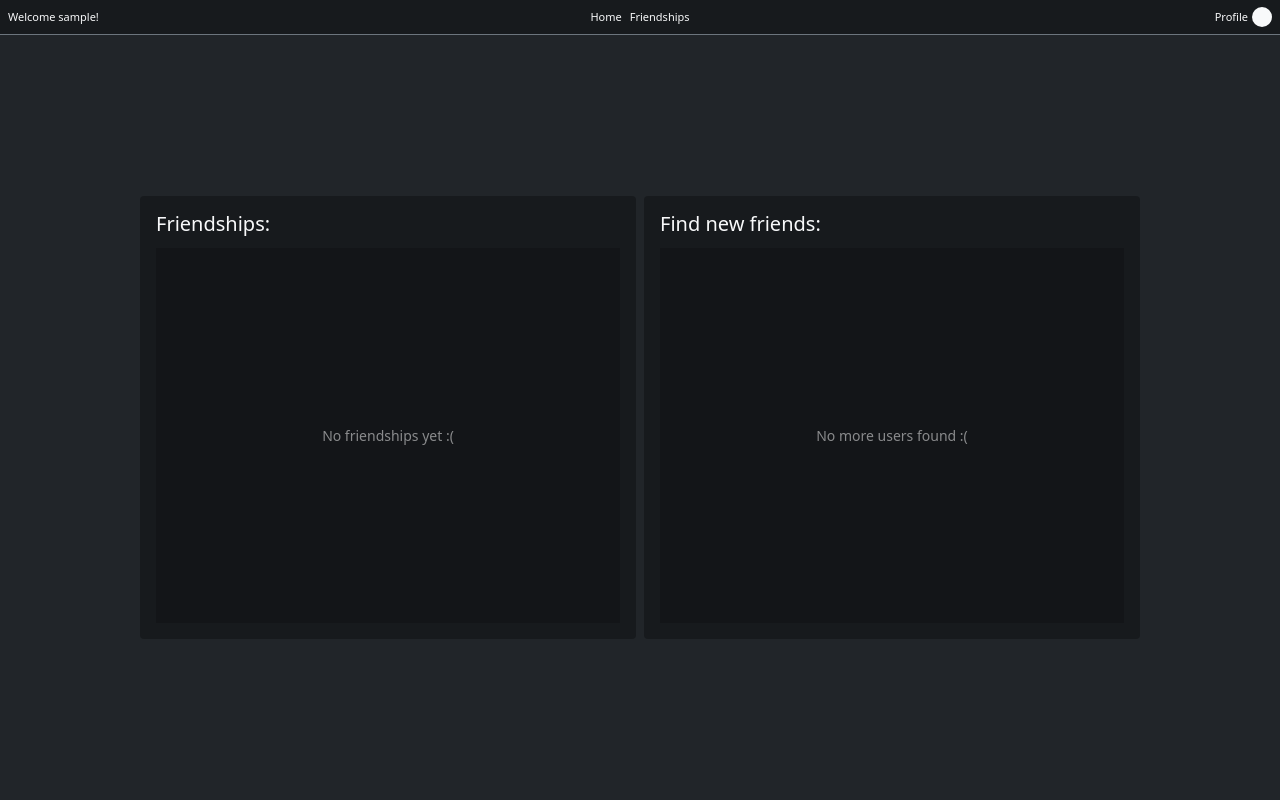
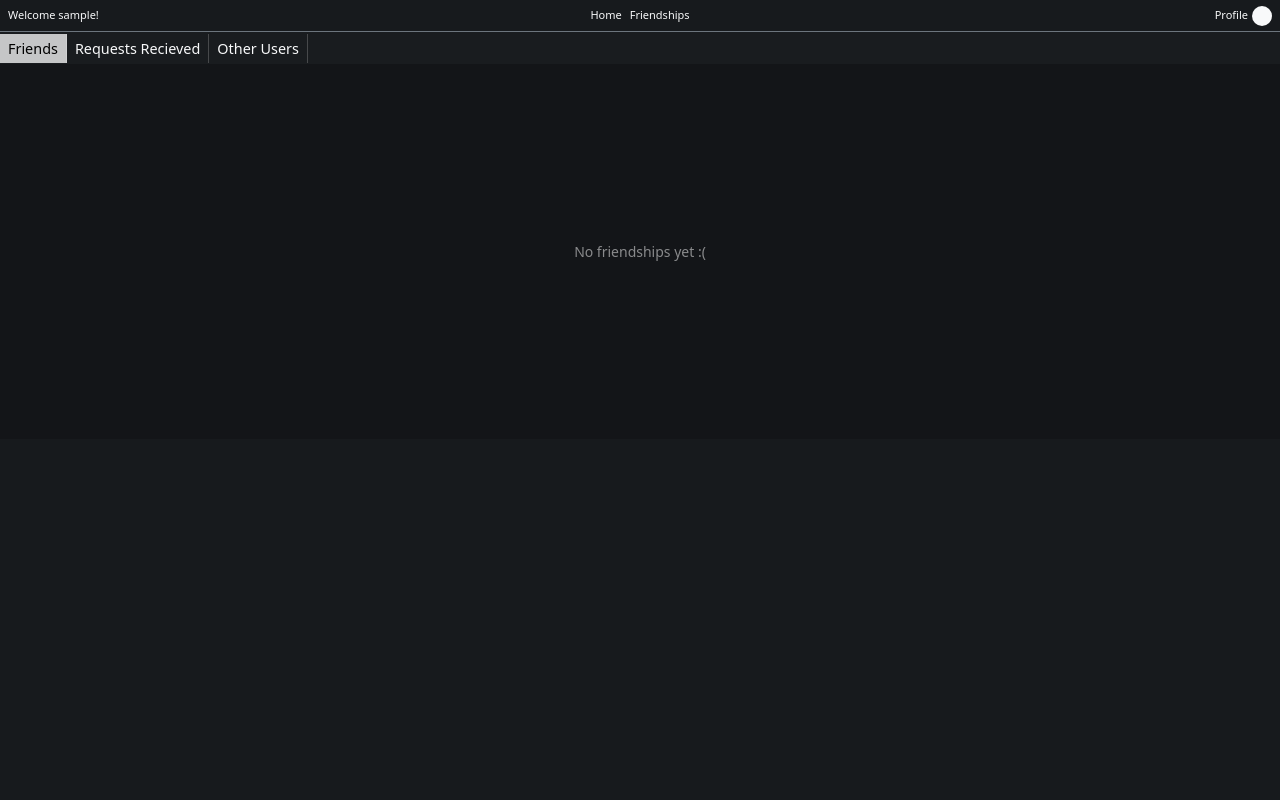
Before and after one commit to VictorClvtt/memodrop, a Django app: page /friendships/ in a window 1280 px wide. Run offline with Django 5.2, Linux system fonts and the light colour scheme; the visitor is signed in with stand-in values (Sample User, id 1); data comes from the database, SQL or seed files in the repository; data that the repository does not hold is empty; some libraries are stand-ins or nearby versions.

Commit message:
friendship template update

```diff
--- a/core/settings.py
+++ b/core/settings.py
@@ -110,7 +110,7 @@ AUTH_PASSWORD_VALIDATORS = [
 
 LANGUAGE_CODE = "en-us"
 
-TIME_ZONE = "UTC"
+TIME_ZONE = "America/Sao_Paulo"
 
 USE_I18N = True
 
--- a/memodrop/static/css/friendships.css
+++ b/memodrop/static/css/friendships.css
@@ -1,10 +1,12 @@
 @import url('./variables.css');
 
 body{
-    min-height: 100vh;
+    height: 100vh;
     align-items: center;
     justify-content: center;
 }
+
+
 
 main section{
     display: flex;
@@ -66,6 +68,11 @@ main{
     flex-direction: row;
 }
 
+.active-table-button{
+    background-color: rgba(255, 255, 255, 0.75) !important;
+    color: black !important;
+}
+
 @media screen and (max-width: 700px) {
 
 
--- /dev/null
+++ b/memodrop/static/js/friendships.js
@@ -0,0 +1,12 @@
+function changeSection(tableId, buttonId) {
+    const tableIds = ['friends-section', 'other-users-section'];
+    const buttonIds = ['friends-btn', 'other-users-btn'];
+
+    for (let i = 0; i < tableIds.length; i++) {
+        document.getElementById(tableIds[i]).classList.add('d-none');
+        document.getElementById(buttonIds[i]).classList.remove('active-table-button');
+    }
+
+    document.getElementById(tableId).classList.remove('d-none');
+    document.getElementById(buttonId).classList.add('active-table-button');
+}
--- a/memodrop/templates/friendships.html
+++ b/memodrop/templates/friendships.html
@@ -14,13 +14,24 @@
 <body class="bg-dark d-flex flex-column justify-content-start">
     {% include "partials/_nav.html" %}
 
-    <main class="w-100 m-auto d-flex align-items-center gap-2" style="max-width: 1000px;">
-        <section class="w-100 rounded-1" style="height: min-content;">
+    <div class="d-flex align-items-center w-100 text-light border-secondary" style="height: 35px; background-color: rgba(0, 0, 0, 0.25); font-size: 0.9rem;">
+        <button onclick="changeSection('friends-section', 'friends-btn')" id="friends-btn" class="p-1 ps-2 pe-2 border-0 border-end bg-transparent text-light active-table-button" style="border-color: rgba(255, 255, 255, 0.2) !important;">
+            <p class="m-0">Friends</p>
+        </button>
+        <button onclick="changeSection('other-users-section', 'other-users-btn')" id="other-users-btn" class="p-1 ps-2 pe-2 border-0 border-end bg-transparent text-light" style="border-color: rgba(255, 255, 255, 0.2) !important;">
+            <p class="m-0">Requests Recieved</p>
+        </button>
+        <button onclick="changeSection('requests-section', 'requests-btn')" id="requests-btn" class="p-1 ps-2 pe-2 border-0 border-end bg-transparent text-light" style="border-color: rgba(255, 255, 255, 0.2) !important;">
+            <p class="m-0">Other Users</p>
+        </button>
+    </div>
 
-            <h1 class="text-light fs-5 m-0">Friendships:</h1>
+    <main class="w-100 h-100 d-flex align-items-center">
+        <section class="w-100 h-100 p-0" id="friends-section">
+
             {% if friendships %}
-                <div class="table-responsive w-100" style="min-height: 375px; background-color: rgba(0, 0, 0, 0.175);">
-                    <table class="table table-dark table-striped-columns table-sm">
+                <div class="table-responsive w-100" style="background-color: rgba(0, 0, 0, 0.175);">
+                    <table class="table table-dark table-striped-columns table-sm m-0">
                         <thead>
                             <tr class="align-middle">
                                 <th scope="col">Username:</th>
@@ -73,12 +84,10 @@
             {% endif %}
 
         </section>
-        <section class="w-100 rounded-1" style="height: min-content;">
-            <h1 class="text-light fs-5 m-0">Find new friends:</h1>
-
+        <section class="w-100 h-100 p-0 d-none" id="other-users-section">
                         {% if users %}
-                            <div class="table-responsive w-100" style="min-height: 375px; background-color: rgba(0, 0, 0, 0.175);">
-                                <table class="table table-dark table-striped-columns table-sm">
+                            <div class="table-responsive w-100" style="background-color: rgba(0, 0, 0, 0.175);">
+                                <table class="table table-dark table-striped-columns table-sm m-0">
                                     <thead>
                                         <tr class="align-middle">
                                             <th scope="col">Username:</th>
@@ -131,7 +140,7 @@
                                 </table>
                             </div>
                         {% else %}
-                            <div class="d-flex w-100" style="min-height: 375px; background-color: rgba(0, 0, 0, 0.175);">
+                            <div class="d-flex w-100 h-100" style="background-color: rgba(0, 0, 0, 0.175);">
                                 <span class="m-auto text-white-50" style="font-size: 0.875rem;">No more users found :(</span>
                             </div>
                         {% endif %}
@@ -141,5 +150,6 @@
     </main>
 
     <script src="https://cdn.jsdelivr.net/npm/bootstrap@5.3.7/dist/js/bootstrap.bundle.min.js" integrity="sha384-ndDqU0Gzau9qJ1lfW4pNLlhNTkCfHzAVBReH9diLvGRem5+R9g2FzA8ZGN954O5Q" crossorigin="anonymous"></script>
+    <script src="{% static '/js/friendships.js' %}"></script>
 </body>
 </html>
--- a/memodrop/templates/memos.html
+++ b/memodrop/templates/memos.html
@@ -47,7 +47,7 @@
                         {% endfor %}
                     </ul>
                 {% else %}
-                    <p class="w-100 text-center"><em>No memos sent on this day :(</em></p>
+                    <p class="w-100 text-center" style="color: rgba(255, 255, 255, 0.5);"><em>No memos sent on this day :(</em></p>
                 {% endif %}
 
             {% endfor %}
```
Also changed, not shown: 1 other file.
